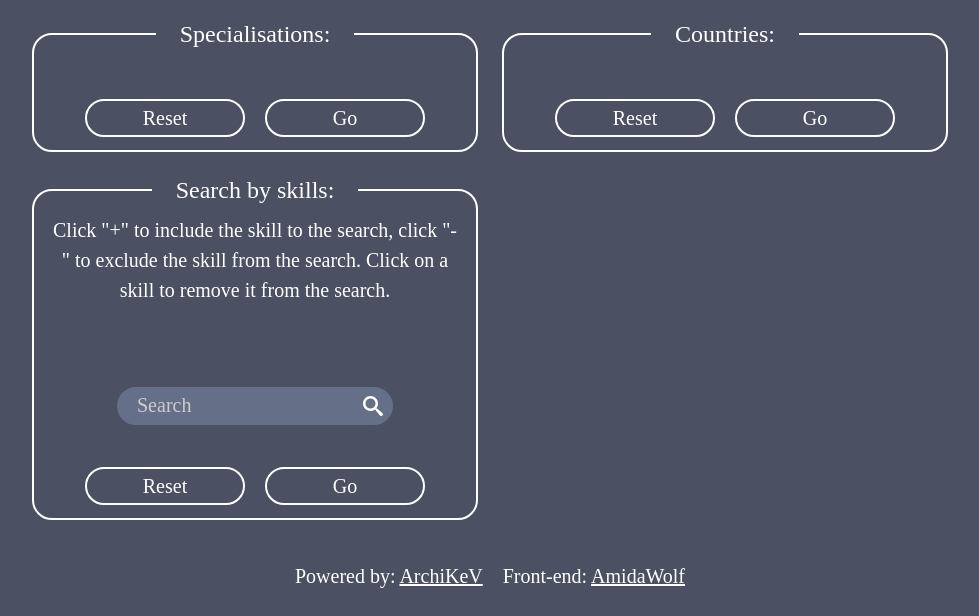
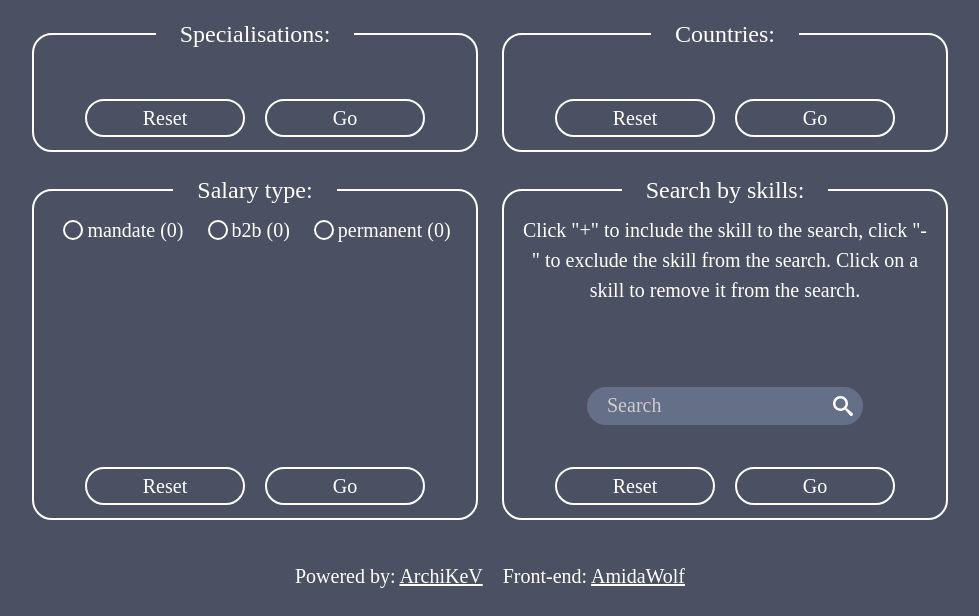
Before and after one commit to ArchiKeV/jjit, a FastAPI app: page / in a window 1280 px wide. Shown: the part 184-800 px from the top of the page, without its empty margins (150-1129 px from the left). Run offline with FastAPI, Linux system fonts and the light colour scheme; data that the repository does not hold is empty.

Commit message:
feat: Add search by salary type

```diff
--- a/app/main.py
+++ b/app/main.py
@@ -270,8 +270,23 @@ def get_company_list_with_repeat_num():
             company_list.append({"name": company_name, "num": company_num, "id": num})
 
 
+salary_dict = {}
+
+
+def get_salary_list_with_repeat_num():
+    global salary_dict
+    with session.begin() as ses:
+        mandate_count = ses.query(Vacancy.salary_mandate).filter(Vacancy.salary_mandate.is_not(None)).count()
+        salary_dict.update({"mandate": mandate_count})
+        b2b_count = ses.query(Vacancy.salary_b2b).filter(Vacancy.salary_b2b.is_not(None)).count()
+        salary_dict.update({"b2b": b2b_count})
+        permanent_count = ses.query(Vacancy.salary_permanent).filter(Vacancy.salary_permanent.is_not(None)).count()
+        salary_dict.update({"permanent": permanent_count})
+
+
 get_skills_list_with_repet_num()
 get_company_list_with_repeat_num()
+get_salary_list_with_repeat_num()
 
 
 @app.get("/refresh")
@@ -280,6 +295,7 @@ async def vacancy_refresh():
     write_vac_list_to_db(list_of_vacancy)
     get_skills_list_with_repet_num()
     get_company_list_with_repeat_num()
+    get_salary_list_with_repeat_num()
     return RedirectResponse(url=app.url_path_for("home_page"))
 
 
@@ -290,7 +306,8 @@ path_with_query = ''
 @app.get("/vacancy_list")
 async def vacancy_list(
         request: Request, spec: List[str] = Query(None), company: List[str] = Query(None),
-        skill_on_id: List[int] = Query(None), skill_off_id: List[int] = Query(None), country: List[str] = Query(None)
+        skill_on_id: List[int] = Query(None), skill_off_id: List[int] = Query(None), country: List[str] = Query(None),
+        salary_type: List[str] = Query(None)
 ):
     global path_with_query
     list_of_vacancy = []
@@ -327,7 +344,6 @@ async def vacancy_list(
                         )
                     sub_conditions = or_(*sub_conditions)
                     conditions.append(sub_conditions)
-        print(country)
         if country:
             sub_conditions = []
             for cntr in country:
@@ -335,6 +351,12 @@ async def vacancy_list(
                     sub_conditions.append(Vacancy.country_code.is_(None))
                 else:
                     sub_conditions.append(Vacancy.country_code.contains(cntr))
+            sub_conditions = or_(*sub_conditions)
+            conditions.append(sub_conditions)
+        if salary_type:
+            sub_conditions = []
+            for s_type in salary_type:
+                sub_conditions.append(getattr(Vacancy, f'salary_{s_type}').is_not(None))
             sub_conditions = or_(*sub_conditions)
             conditions.append(sub_conditions)
         if len(conditions) == 1:
@@ -394,6 +416,7 @@ async def vacancy(request: Request, vac_id: str = None):
 
 @app.get("/")
 async def home_page(request: Request):
+    global salary_dict
     with session.begin() as ses:
         vacancy_count = ses.query(Vacancy).count()
         specs_list = [x[0] for x in ses.query(Vacancy.specialization.distinct()).all()]
@@ -401,7 +424,8 @@ async def home_page(request: Request):
     return templates.TemplateResponse(
         "index.html",
         {
-            "request": request, "vac_num": vacancy_count, "specs_list": specs_list, "country_list": country_list
+            "request": request, "vac_num": vacancy_count, "specs_list": specs_list, "country_list": country_list,
+            "salary_dict": salary_dict
         }
     )
 
--- a/templates/index.html
+++ b/templates/index.html
@@ -58,6 +58,22 @@
         </div>
       </fieldset>
     </form>
+    <form class="form-specs" method="get" action="/vacancy_list">
+      <fieldset class="form-specs__fieldset">
+        <legend class="form-specs__legend">Salary type:</legend>
+        <div class="form-specs__wrapper">
+          {% for input_key, input_value in salary_dict.items() %}
+          <label class="form-specs__label">
+            <input class="form-specs__input" type="checkbox" name="salary_type" value="{{ input_key }}">{{ input_key }} ({{ input_value }})
+          </label>
+          {% endfor %}
+        </div>
+        <div class="form-specs__buttons">
+          <button class="button" type="reset">Reset</button>
+          <button class="button" type="submit">Go</button>
+        </div>
+      </fieldset>
+    </form>
     <form class="form-specs" id="searchForm" method="get" action="/vacancy_list">
       <fieldset class="form-specs__fieldset">
         <legend class="form-specs__legend">Search by skills:</legend>
```
